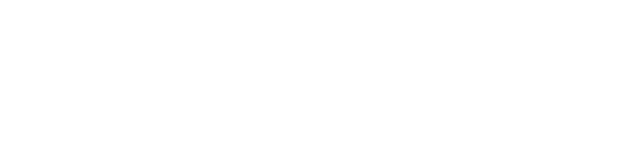
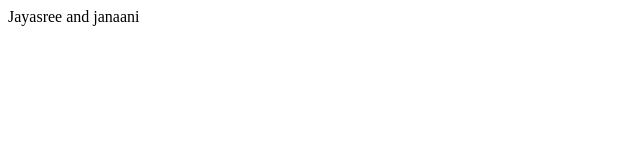
Before and after one commit to JayasreeSubramanian/Blue_Moon, a plain HTML site: page index.html in a window 1280 px wide. Shown: the whole page, without its empty margins (0-640 px from the left). Drawn offline with Linux system fonts and the light colour scheme.

Commit message:
Update index.html

```diff
--- a/index.html
+++ b/index.html
@@ -7,6 +7,6 @@
     <title>Document</title>
 </head>
 <body>
-
+    Jayasree and janaani
 </body>
 </html>
```
